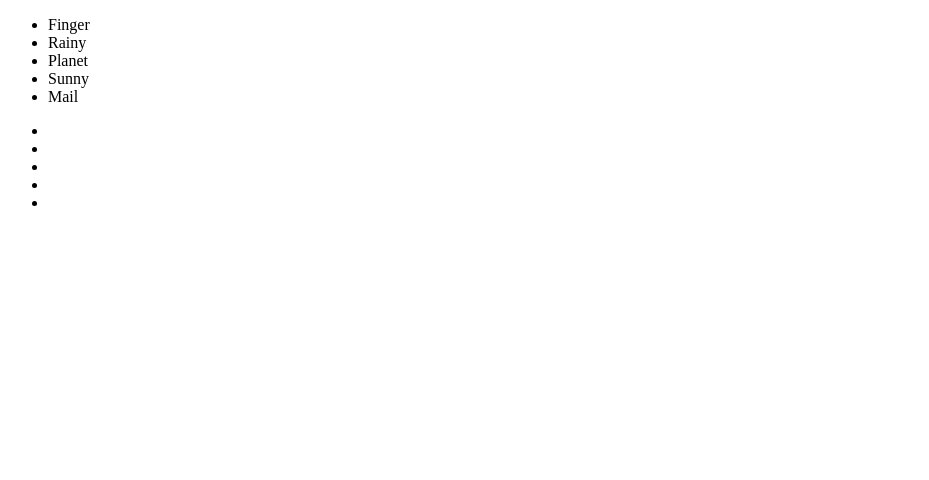
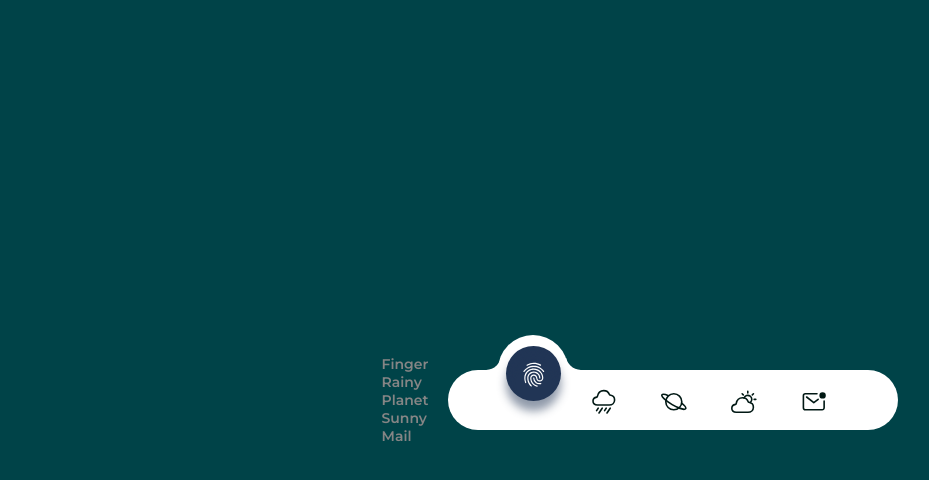
Before and after one commit to Hermacle/indicator-Menu, a plain HTML site: page index.html in a window 1280 px wide. Shown: the whole page, without its empty margins (0-929 px from the left). Drawn offline with nearby package versions, Linux system fonts and the light colour scheme.

Commit message:
add Css file

```diff
--- a/index.html
+++ b/index.html
@@ -4,6 +4,7 @@
 <head>
 	<meta charset="UTF-8">
 	<title>Menu Navigation</title>
+	<link rel="stylesheet" href="./style.css">
 </head>
 
 <body>
@@ -58,6 +59,11 @@
 		</ul>
 	</div>
 
+
+	<!-- Import de la librairie Ionicons -->
+	<script type="module" src="https://unpkg.com/ionicons@5.5.2/dist/ionicons/ionicons.esm.js"></script>
+	<script nomodule src="https://unpkg.com/ionicons@5.5.2/dist/ionicons/ionicons.js"></script>
+
 </body>
 
 </html>
--- /dev/null
+++ b/style.css
@@ -0,0 +1,167 @@
+/* -----------------------
+Google font : Montserrat
+-------------------------*/
+@import url('https://fonts.googleapis.com/css2?family=Montserrat:ital,wght@0,100;0,200;0,300;0,400;0,500;0,600;0,700;0,800;0,900;1,100;1,200;1,300;1,400;1,500;1,600;1,700;1,800;1,900&display=swap');
+
+:root {
+	--back-color-page : #004348;
+	--primary-color:  #ffffff;
+	--secondary-color: #001c22;
+  }
+
+* {
+	margin: 0;
+	padding: 0;
+	box-sizing: border-box;
+	list-style-type: none;
+}
+
+body {
+	display: flex;
+	gap: 20px;
+	justify-content: center;
+	align-items: center;
+	min-height: 100vh;
+	background: var(--back-color-page);
+	font-family: 'Montserrat', sans-serif;
+}
+
+
+.list-navigation {
+	color: #858585;
+	font-weight: 600;
+	font-size: 14px;
+	transition: 0.5s;
+}
+.navigation {
+	position: relative;
+	width: 450px;
+	height: 60px;
+	background: var(--primary-color);
+	display: flex;
+	justify-content: center;
+	align-items: center;
+	border-radius: 80px;
+}
+
+.navigation ul {
+	width: 350px;
+	display: flex;
+}
+
+
+.navigation ul li {
+	list-style: none;
+	position: relative;
+	width: 70px; /* ul: width 350 / 5 = 70 */
+	height: 60px;
+	z-index: 2;
+}
+
+.navigation ul li a {
+	text-decoration: none;
+	position: relative;
+	display: flex;
+	justify-content: center;
+	align-items: center;
+	width: 100%;
+	height: 100%;
+}
+
+.navigation ul li a .icon {
+	position:relative;
+	background: var(--primary-color);
+	display:block;
+	width: 55px;
+	height: 55px;
+	text-align: center;
+	line-height: 65px;
+	border-radius: 65px;
+	color: #011814;
+	font-size: 1.6em;
+	transition: 0.5s;
+	transition-delay: 0s;
+}
+
+.navigation ul li.active a .icon {
+	background: var(--clr);
+	color: var(--primary-color);
+	transform: translatey(-27px);
+	transition-delay: 0.25s;
+}
+
+.navigation ul li a .icon:before {
+	content: '';
+	position: absolute;
+	top: 10px;
+	left: 0;
+	width: 100%;
+	height: 100%;
+	background: var(--clr);
+	border-radius: 50%;
+	filter: blur(5px);
+	opacity:0;
+	transition: .5s;
+	transition-delay: 0.15s;
+}
+
+.navigation ul li.active a .icon:before {
+	opacity: 0.5;
+	transition-delay: 0.25s;
+}
+
+.indicator {
+	position: absolute;
+	top: -35px;
+	width: 70px;
+	height: 70px;
+	background-color: var(--primary-color);
+	border-radius: 50%;
+	z-index: 1;
+	transition: 0.5s;
+}
+
+.indicator::before {
+	content: '';
+	position: absolute;
+	top: 5px;
+	left: -27.5px;
+	width: 30px;
+	height: 30px;
+	border-radius: 50%;
+	box-shadow: 15px 18px var(--primary-color);
+}
+
+.indicator::after {
+	content: '';
+	position: absolute;
+	top: 5px;
+	right: -27.5px;
+	width: 30px;
+	height: 30px;
+	border-radius: 50%;
+	box-shadow: -15px 18px var(--primary-color);
+}
+
+.navigation ul li:nth-child(1).active ~ .indicator {
+	transform: translatex(calc(70px * 0));
+}
+
+.navigation ul li:nth-child(2).active ~ .indicator {
+	transform: translatex(calc(70px * 1));
+}
+
+.navigation ul li:nth-child(3).active ~ .indicator {
+	transform: translatex(calc(70px * 2));
+}
+
+.navigation ul li:nth-child(4).active ~ .indicator {
+	transform: translatex(calc(70px * 3));
+}
+
+.navigation ul li:nth-child(5).active ~ .indicator {
+	transform: translatex(calc(70px * 4));
+}
+.list:active .text{
+	display: none;
+}
```
